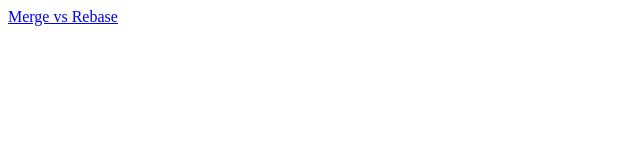
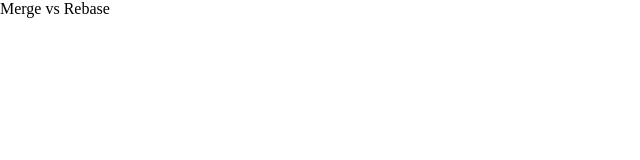
Before and after one commit to Kate-L2/git-hw2, a plain HTML site: page index.html in a window 1280 px wide. Shown: the whole page, without its empty margins (0-640 px from the left). Drawn offline with Linux system fonts and the light colour scheme.

Commit message:
Created css with some style reset

```diff
--- /dev/null
+++ b/css/style.css
@@ -0,0 +1,11 @@
+* {
+    margin: 0;
+    padding: 0;
+    box-sizing: border-box;
+}
+a {
+    color: inherit;
+}
+a:hover {
+    text-decoration: none;
+}
--- a/index.html
+++ b/index.html
@@ -4,6 +4,7 @@
     <meta charset="UTF-8">
     <meta http-equiv="X-UA-Compatible" content="IE=edge">
     <meta name="viewport" content="width=device-width, initial-scale=1.0">
+    <link rel="stylesheet" href="css/style.css">
     <title>Hw2</title>
 </head>
 <body>
```
